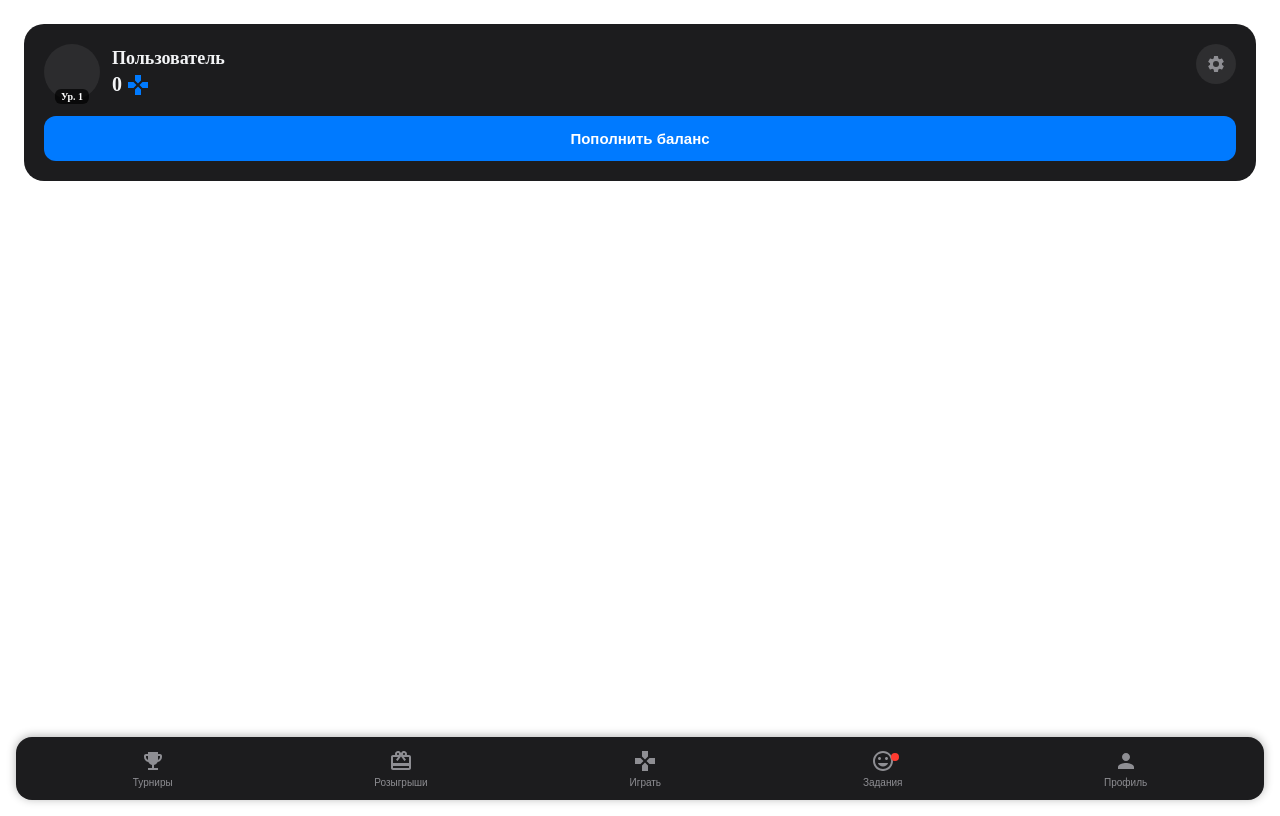
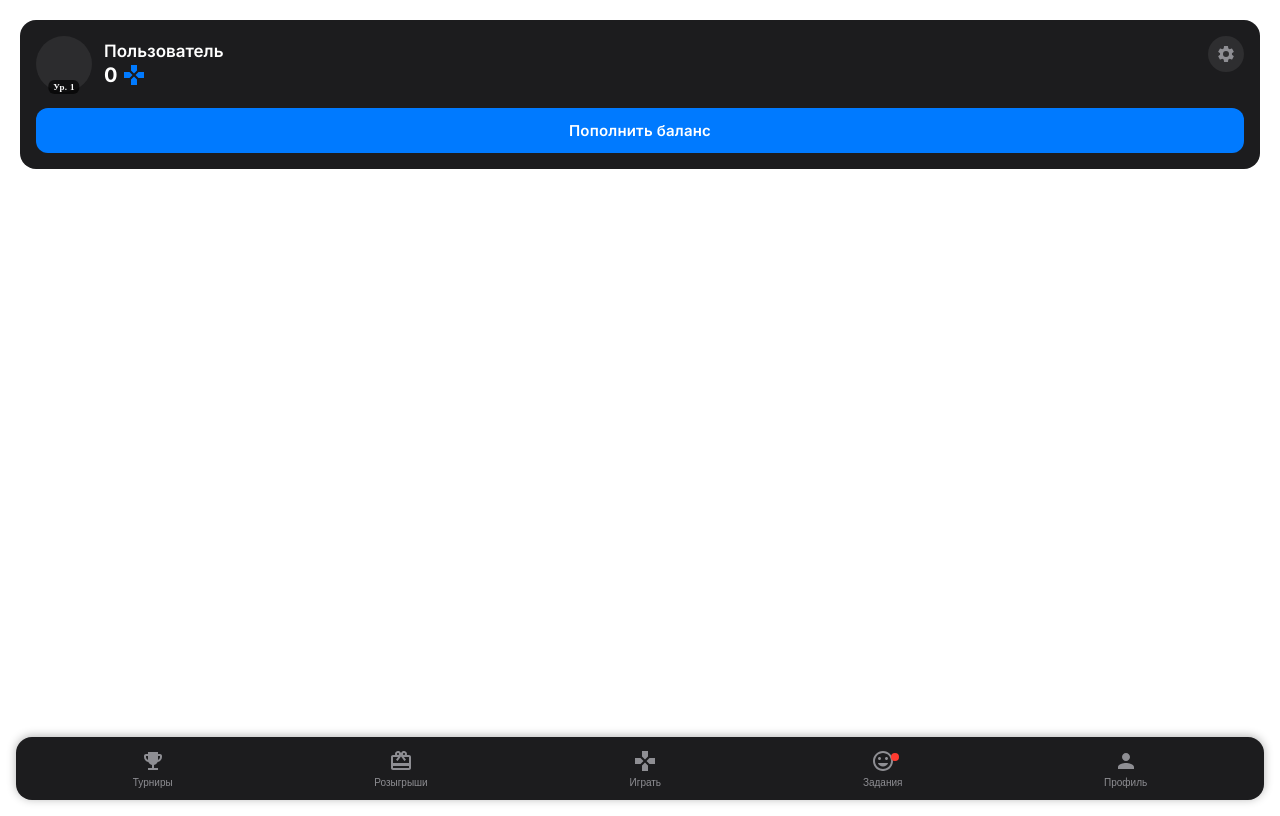
Before and after one commit to deewau/pigfarm-mini-app, a React (Vite) app: page /profile in a window 1280 px wide. Built offline with nearby package versions, Linux system fonts and the light colour scheme.

Commit message:
style: update color palette, fonts and centering to match design

```diff
--- a/index.html
+++ b/index.html
@@ -4,6 +4,9 @@
     <meta charset="UTF-8" />
     <meta name="viewport" content="width=device-width, initial-scale=1.0, maximum-scale=1.0, user-scalable=no" />
     <title>Telegram Mini App</title>
+    <link rel="preconnect" href="https://fonts.googleapis.com" />
+    <link rel="preconnect" href="https://fonts.gstatic.com" crossorigin />
+    <link href="https://fonts.googleapis.com/css2?family=Inter:wght@400;500;600;700&display=swap" rel="stylesheet" />
     <script src="https://telegram.org/js/telegram-web-app.js"></script>
   </head>
   <body>
--- a/src/pages/Profile.css
+++ b/src/pages/Profile.css
@@ -1,11 +1,14 @@
 .profile {
-  padding: 16px;
+  padding: 12px;
+  display: flex;
+  flex-direction: column;
+  gap: 12px;
 }
 
 .profile__card {
   background: #1c1c1e;
-  border-radius: 20px;
-  padding: 20px;
+  border-radius: 16px;
+  padding: 16px;
 }
 
 .profile__header {
@@ -40,28 +43,31 @@
 
 .profile__level {
   position: absolute;
-  bottom: -4px;
+  bottom: -2px;
   left: 50%;
   transform: translateX(-50%);
-  background: rgba(0, 0, 0, 0.7);
+  background: rgba(0, 0, 0, 0.65);
   color: #fff;
-  font-size: 10px;
+  font-size: 9px;
   font-weight: 600;
-  padding: 2px 6px;
+  padding: 2px 5px;
   border-radius: 6px;
   white-space: nowrap;
+  letter-spacing: 0.3px;
 }
 
 .profile__details {
   display: flex;
   flex-direction: column;
-  gap: 4px;
+  gap: 2px;
 }
 
 .profile__name {
-  font-size: 18px;
+  font-family: 'Inter', system-ui, -apple-system, sans-serif;
+  font-size: 17px;
   font-weight: 600;
-  color: #f3f4f6;
+  color: #ffffff;
+  line-height: 1.2;
 }
 
 .profile__balance {
@@ -71,9 +77,11 @@
 }
 
 .profile__balance-value {
+  font-family: 'Inter', system-ui, -apple-system, sans-serif;
   font-size: 20px;
   font-weight: 700;
-  color: #f3f4f6;
+  color: #ffffff;
+  line-height: 1;
 }
 
 .profile__balance-icon {
@@ -86,8 +94,8 @@
   background: rgba(255, 255, 255, 0.08);
   border: none;
   border-radius: 50%;
-  width: 40px;
-  height: 40px;
+  width: 36px;
+  height: 36px;
   display: flex;
   align-items: center;
   justify-content: center;
@@ -103,15 +111,17 @@
 
 .profile__deposit {
   width: 100%;
-  padding: 14px;
+  padding: 13px 16px;
   background: #007aff;
-  color: #fff;
+  color: #ffffff;
   border: none;
   border-radius: 12px;
+  font-family: 'Inter', system-ui, -apple-system, sans-serif;
   font-size: 15px;
   font-weight: 600;
   cursor: pointer;
   transition: background 0.15s ease;
+  letter-spacing: 0.2px;
 }
 
 .profile__deposit:hover {
```
Also changed, not shown: src/index.css (+11 -31 lines).
